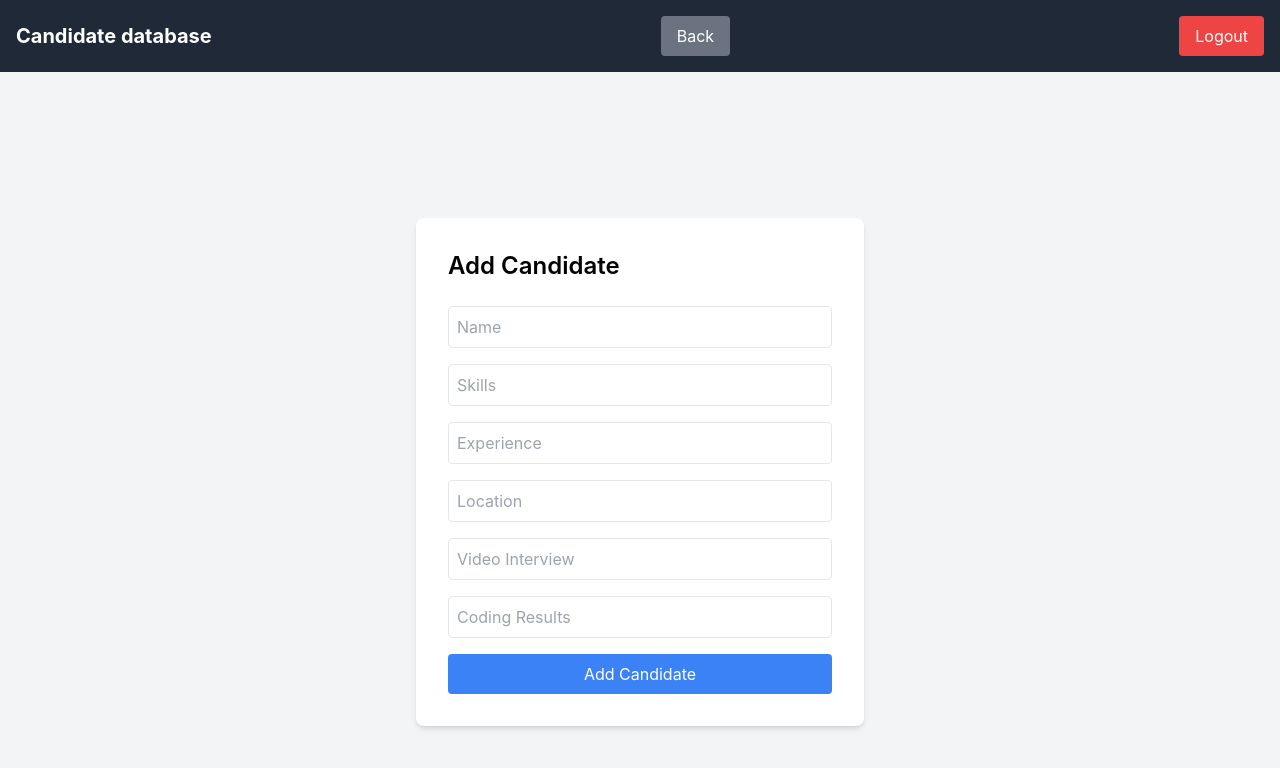
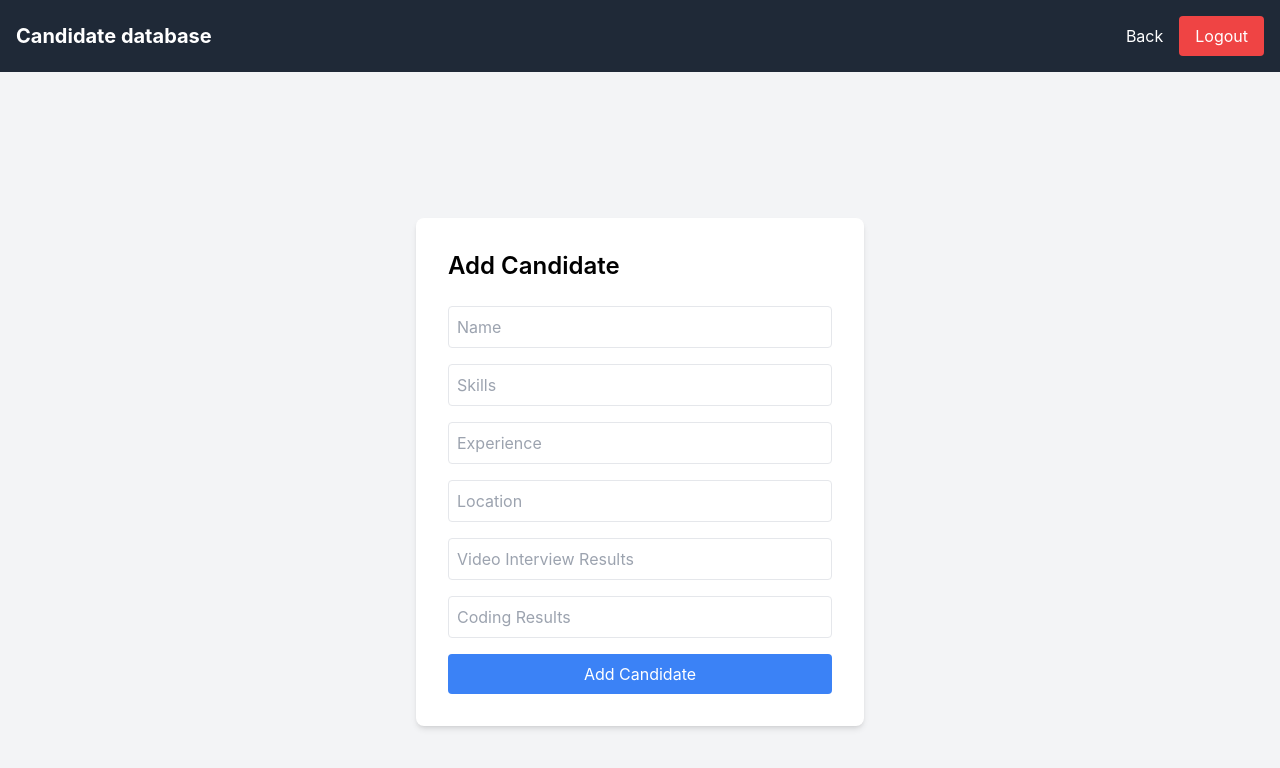
Before and after one commit to ayushsanjtgs/candidate-database, a React (Create React App) app: page /add-candidate in a window 1280 px wide. Shown: the top 768 px of the page. Built offline with nearby package versions, Linux system fonts and the light colour scheme; no server answers; sample sign-in values are in the browser's storage.

Commit message:
fix: loaders and dashboard ui

```diff
--- a/src/components/AddCandidate.jsx
+++ b/src/components/AddCandidate.jsx
@@ -2,8 +2,12 @@ import React, { useState } from "react";
 import { collection, addDoc } from "firebase/firestore";
 import { motion } from "framer-motion";
 import { firestore } from "../helpers/firebase";
+import toast from "react-hot-toast";
+import { useNavigate } from "react-router-dom";
+import Loader from "./common/Loader";
 
 const AddCandidate = () => {
+  const navigate = useNavigate();
   const [candidate, setCandidate] = useState({
     name: "",
     skills: "",
@@ -12,6 +16,7 @@ const AddCandidate = () => {
     videoInterview: "",
     codingResults: "",
   });
+  const [loader, setLoader] = useState(false);
 
   const handleChange = (e) => {
     setCandidate({ ...candidate, [e.target.name]: e.target.value });
@@ -19,8 +24,10 @@ const AddCandidate = () => {
 
   const handleSubmit = async (e) => {
     e.preventDefault();
+    setLoader(true);
     try {
       await addDoc(collection(firestore, "candidates"), candidate);
+      toast.success("Candidate added successfully!");
       setCandidate({
         name: "",
         skills: "",
@@ -29,10 +36,15 @@ const AddCandidate = () => {
         videoInterview: "",
         codingResults: "",
       });
+      setLoader(false);
+      navigate("/dashboard");
     } catch (error) {
       console.error("Error adding candidate: ", error);
+      setLoader(false);
     }
   };
+
+  if (loader) return <Loader />;
 
   return (
     <motion.div
@@ -46,6 +58,7 @@ const AddCandidate = () => {
       >
         <h2 className="text-2xl font-semibold mb-6">Add Candidate</h2>
         <input
+          type="text"
           name="name"
           value={candidate.name}
           onChange={handleChange}
@@ -53,6 +66,7 @@ const AddCandidate = () => {
           className="w-full p-2 mb-4 border rounded"
         />
         <input
+          type="text"
           name="skills"
           value={candidate.skills}
           onChange={handleChange}
@@ -60,6 +74,7 @@ const AddCandidate = () => {
           className="w-full p-2 mb-4 border rounded"
         />
         <input
+          type="number"
           name="experience"
           value={candidate.experience}
           onChange={handleChange}
@@ -67,6 +82,7 @@ const AddCandidate = () => {
           className="w-full p-2 mb-4 border rounded"
         />
         <input
+          type="text"
           name="location"
           value={candidate.location}
           onChange={handleChange}
@@ -74,13 +90,15 @@ const AddCandidate = () => {
           className="w-full p-2 mb-4 border rounded"
         />
         <input
+          type="number"
           name="videoInterview"
           value={candidate.videoInterview}
           onChange={handleChange}
-          placeholder="Video Interview"
+          placeholder="Video Interview Results"
           className="w-full p-2 mb-4 border rounded"
         />
         <input
+          type="number"
           name="codingResults"
           value={candidate.codingResults}
           onChange={handleChange}
--- a/src/components/CandidateList.jsx
+++ b/src/components/CandidateList.jsx
@@ -1,39 +1,8 @@
-import React, { useState, useEffect } from "react";
+import React from "react";
 import { Link } from "react-router-dom";
-import { collection, getDocs, deleteDoc, doc } from "firebase/firestore";
 import { motion } from "framer-motion";
-import { firestore } from "../helpers/firebase";
 
-const CandidatesList = ({ searchCriteria }) => {
-  const [candidates, setCandidates] = useState([]);
-
-  useEffect(() => {
-    const fetchCandidates = async () => {
-      try {
-        const candidatesCollection = collection(firestore, "candidates");
-        const querySnapshot = await getDocs(candidatesCollection);
-        const candidateList = [];
-        querySnapshot.forEach((doc) => {
-          candidateList.push({ id: doc.id, ...doc.data() });
-        });
-        setCandidates(candidateList);
-      } catch (error) {
-        console.error("Error fetching candidates:", error);
-      }
-    };
-
-    fetchCandidates();
-  }, []);
-
-  const handleDelete = async (id) => {
-    try {
-      await deleteDoc(doc(firestore, "candidates", id));
-      setCandidates(candidates.filter((candidate) => candidate.id !== id));
-    } catch (error) {
-      console.error("Error deleting candidate:", error);
-    }
-  };
-
+const CandidatesList = ({ searchCriteria, candidates, handleDelete }) => {
   const filteredCandidates = candidates.filter((candidate) => {
     const { name, skills, experience, location } = candidate;
     const searchRegex = new RegExp(searchCriteria, "i");
@@ -50,7 +19,7 @@ const CandidatesList = ({ searchCriteria }) => {
     <motion.div
       initial={{ opacity: 0 }}
       animate={{ opacity: 1 }}
-      className="flex flex-col items-center justify-center bg-gray-100"
+      className="flex flex-col items-center justify-center bg-gray-100 overflow-y-auto"
     >
       <div className="bg-white p-8 rounded-lg shadow-md w-full max-w-4xl">
         <ul className="space-y-4">
--- a/src/components/common/BackButton.jsx
+++ b/src/components/common/BackButton.jsx
@@ -9,10 +9,7 @@ const BackButton = () => {
   };
 
   return (
-    <button
-      onClick={goBack}
-      className="bg-gray-500 hover:bg-gray-600 text-white py-2 px-4 rounded"
-    >
+    <button onClick={goBack} className="text-white py-2 px-4 rounded">
       Back
     </button>
   );
--- a/src/components/common/Header.jsx
+++ b/src/components/common/Header.jsx
@@ -1,11 +1,12 @@
 import React from "react";
-import { Link } from "react-router-dom";
+import { Link, useLocation } from "react-router-dom";
 import { useAuthState } from "react-firebase-hooks/auth";
 import { auth } from "../../helpers/firebase";
 import BackButton from "./BackButton";
 
 const Header = () => {
   const [user] = useAuthState(auth);
+  const location = useLocation();
 
   const handleLogout = () => {
     auth.signOut();
@@ -16,7 +17,8 @@ const Header = () => {
       <Link to="/" className="text-white text-xl font-bold">
         Candidate database
       </Link>
-      {user && <BackButton />}
+      <div>
+        {user && location.pathname !== "/dashboard" && <BackButton />}
         {user ? (
           <button
             onClick={handleLogout}
@@ -29,6 +31,7 @@ const Header = () => {
             Login
           </Link>
         )}
+      </div>
     </header>
   );
 };
--- a/src/components/home/Dashboard.jsx
+++ b/src/components/home/Dashboard.jsx
@@ -1,13 +1,53 @@
-import React, { useState } from "react";
+import React, { useEffect, useState } from "react";
 import { Link } from "react-router-dom";
 import CandidatesList from "../CandidateList";
+import { collection, deleteDoc, doc, getDocs } from "firebase/firestore";
+import { firestore } from "../../helpers/firebase";
+import toast from "react-hot-toast";
+import Loader from "../common/Loader";
 
 const Dashboard = () => {
   const [searchText, setSearchText] = useState("");
+  const [candidates, setCandidates] = useState([]);
+  const [loader, setLoader] = useState(false);
+
+  useEffect(() => {
+    const fetchCandidates = async () => {
+      try {
+        const candidatesCollection = collection(firestore, "candidates");
+        const querySnapshot = await getDocs(candidatesCollection);
+        const candidateList = [];
+        querySnapshot.forEach((doc) => {
+          candidateList.push({ id: doc.id, ...doc.data() });
+        });
+        setCandidates(candidateList);
+      } catch (error) {
+        console.error("Error fetching candidates:", error);
+      }
+    };
+
+    fetchCandidates();
+  }, []);
+
+  const handleDelete = async (id) => {
+    setLoader(true);
+    try {
+      await deleteDoc(doc(firestore, "candidates", id));
+      setCandidates(candidates.filter((candidate) => candidate.id !== id));
+      setLoader(false);
+      toast.success("Candidate deleted successfully!");
+    } catch (error) {
+      console.error("Error deleting candidate:", error);
+      toast.error("Error deleting Candidate:", error);
+      setLoader(false);
+    }
+  };
 
   const handleSearchChange = (e) => {
     setSearchText(e.target.value);
   };
+
+  if (loader) return <Loader />;
 
   return (
     <div className="flex flex-col items-center justify-center min-h-screen bg-gray-100">
@@ -28,7 +68,15 @@ const Dashboard = () => {
           placeholder="Search by name, skills, experience..."
           className="w-full p-2 border rounded"
         />
-        <CandidatesList searchCriteria={searchText} />
+        {candidates.length ? (
+          <CandidatesList
+            searchCriteria={searchText}
+            candidates={candidates}
+            handleDelete={handleDelete}
+          />
+        ) : (
+          <p className="text-center mt-10">No Candidates available!</p>
+        )}
       </div>
     </div>
   );
--- a/src/index.css
+++ b/src/index.css
@@ -16,3 +16,30 @@ code {
   font-family: source-code-pro, Menlo, Monaco, Consolas, "Courier New",
     monospace;
 }
+
+/* src/styles/scrollbar.css */
+
+/* Hide the scrollbar in Chrome, Safari, and Opera */
+::-webkit-scrollbar {
+  width: 8px; /* Width of the entire scrollbar */
+}
+
+::-webkit-scrollbar-track {
+  background: #f1f1f1; /* Background of the scrollbar track */
+  border-radius: 10px; /* Rounding off the track edges */
+}
+
+::-webkit-scrollbar-thumb {
+  background: #888; /* Color of the scrollbar thumb */
+  border-radius: 10px; /* Rounding off the thumb edges */
+}
+
+::-webkit-scrollbar-thumb:hover {
+  background: #555; /* Color of the scrollbar thumb when hovered */
+}
+
+/* Firefox scrollbar styling */
+* {
+  scrollbar-width: thin; /* Thin scrollbar */
+  scrollbar-color: #888 #f1f1f1; /* Thumb and track color */
+}
```
Lines whose indentation alone changed are shown as unchanged.
